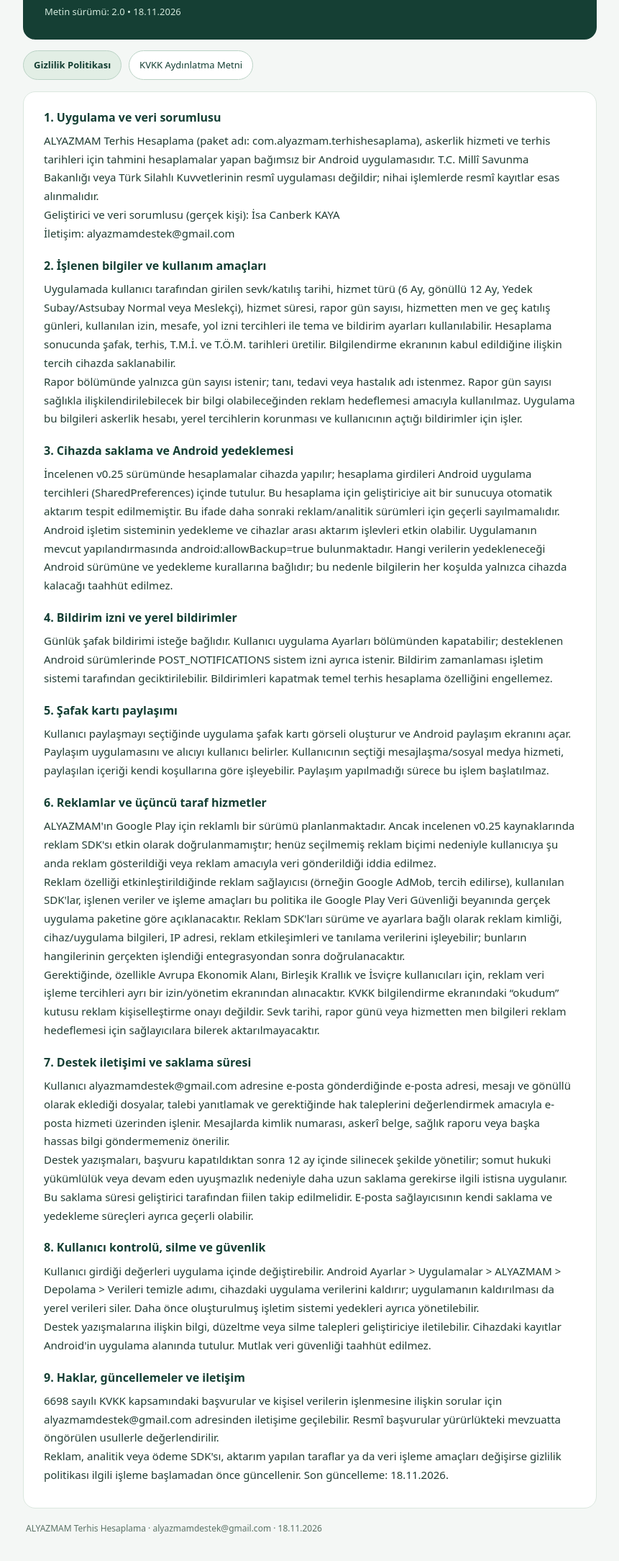
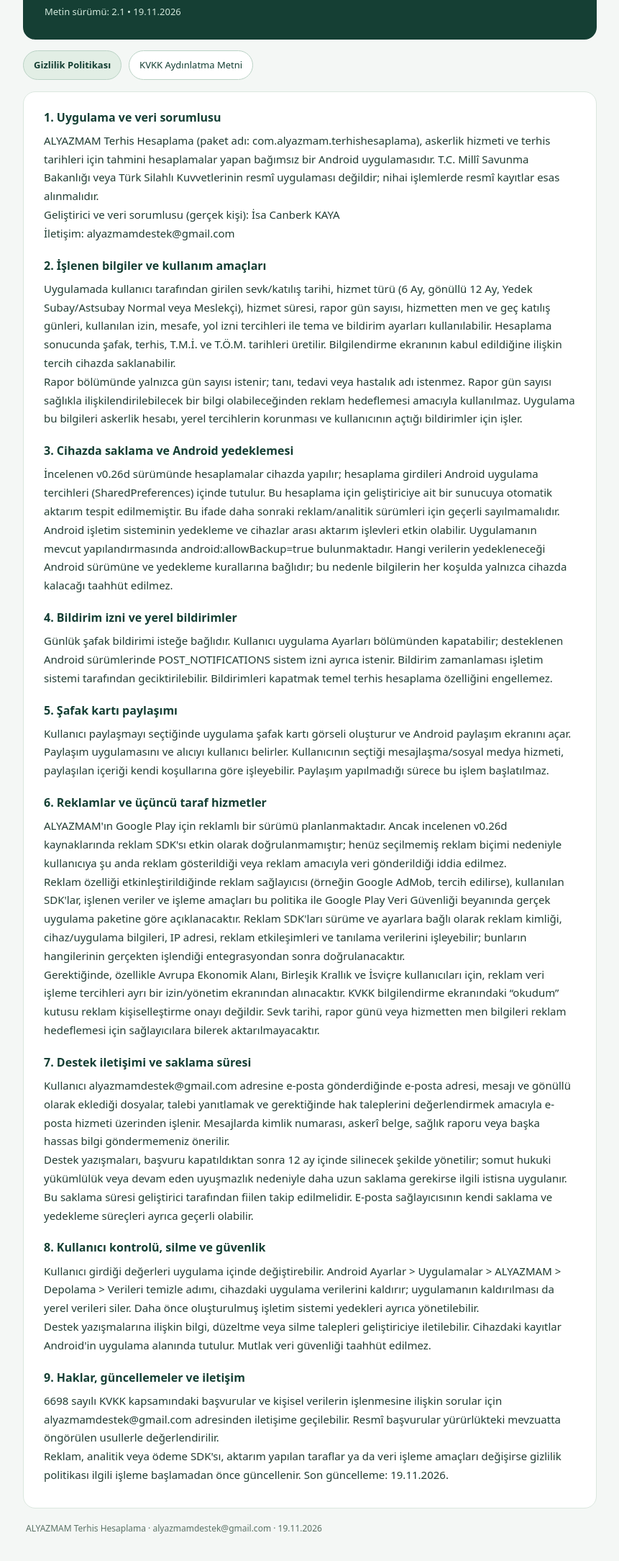
Before and after one commit to alyazmamdestek/alyazmam-privacy, a plain HTML site: page index.html in a window 1280 px wide. Shown: the part 125-2294 px from the top of the page at 72% size, without its empty margins (209-1070 px from the left). Drawn offline with Linux system fonts and the light colour scheme.

Commit message:
Add files via upload

```diff
--- a/index.html
+++ b/index.html
@@ -30,7 +30,7 @@ footer { color: #5a7165; font-size: 12px; padding: 2px 4px; }
     <header>
       <span class="app-name">ALYAZMAM TERHİS HESAPLAMA</span>
       <h1>GİZLİLİK POLİTİKASI</h1>
-      <p>Metin sürümü: 2.0 • 18.11.2026</p>
+      <p>Metin sürümü: 2.1 • 19.11.2026</p>
     </header>
     <nav aria-label="Hukuki belgeler"><a href="index.html" aria-current="page">Gizlilik Politikası</a><a href="kvkk-aydinlatma.html">KVKK Aydınlatma Metni</a></nav>
     <article>
@@ -47,7 +47,7 @@ Rapor bölümünde yalnızca gün sayısı istenir; tanı, tedavi veya hastalık
   </section>
   <section>
     <h2>3. Cihazda saklama ve Android yedeklemesi</h2>
-    <p>İncelenen v0.25 sürümünde hesaplamalar cihazda yapılır; hesaplama girdileri Android uygulama tercihleri (SharedPreferences) içinde tutulur. Bu hesaplama için geliştiriciye ait bir sunucuya otomatik aktarım tespit edilmemiştir. Bu ifade daha sonraki reklam/analitik sürümleri için geçerli sayılmamalıdır.
+    <p>İncelenen v0.26d sürümünde hesaplamalar cihazda yapılır; hesaplama girdileri Android uygulama tercihleri (SharedPreferences) içinde tutulur. Bu hesaplama için geliştiriciye ait bir sunucuya otomatik aktarım tespit edilmemiştir. Bu ifade daha sonraki reklam/analitik sürümleri için geçerli sayılmamalıdır.
 Android işletim sisteminin yedekleme ve cihazlar arası aktarım işlevleri etkin olabilir. Uygulamanın mevcut yapılandırmasında android:allowBackup=true bulunmaktadır. Hangi verilerin yedekleneceği Android sürümüne ve yedekleme kurallarına bağlıdır; bu nedenle bilgilerin her koşulda yalnızca cihazda kalacağı taahhüt edilmez.</p>
   </section>
   <section>
@@ -60,7 +60,7 @@ Android işletim sisteminin yedekleme ve cihazlar arası aktarım işlevleri etk
   </section>
   <section>
     <h2>6. Reklamlar ve üçüncü taraf hizmetler</h2>
-    <p>ALYAZMAM&#x27;ın Google Play için reklamlı bir sürümü planlanmaktadır. Ancak incelenen v0.25 kaynaklarında reklam SDK&#x27;sı etkin olarak doğrulanmamıştır; henüz seçilmemiş reklam biçimi nedeniyle kullanıcıya şu anda reklam gösterildiği veya reklam amacıyla veri gönderildiği iddia edilmez.
+    <p>ALYAZMAM&#x27;ın Google Play için reklamlı bir sürümü planlanmaktadır. Ancak incelenen v0.26d kaynaklarında reklam SDK&#x27;sı etkin olarak doğrulanmamıştır; henüz seçilmemiş reklam biçimi nedeniyle kullanıcıya şu anda reklam gösterildiği veya reklam amacıyla veri gönderildiği iddia edilmez.
 Reklam özelliği etkinleştirildiğinde reklam sağlayıcısı (örneğin Google AdMob, tercih edilirse), kullanılan SDK&#x27;lar, işlenen veriler ve işleme amaçları bu politika ile Google Play Veri Güvenliği beyanında gerçek uygulama paketine göre açıklanacaktır. Reklam SDK&#x27;ları sürüme ve ayarlara bağlı olarak reklam kimliği, cihaz/uygulama bilgileri, IP adresi, reklam etkileşimleri ve tanılama verilerini işleyebilir; bunların hangilerinin gerçekten işlendiği entegrasyondan sonra doğrulanacaktır.
 Gerektiğinde, özellikle Avrupa Ekonomik Alanı, Birleşik Krallık ve İsviçre kullanıcıları için, reklam veri işleme tercihleri ayrı bir izin/yönetim ekranından alınacaktır. KVKK bilgilendirme ekranındaki “okudum” kutusu reklam kişiselleştirme onayı değildir. Sevk tarihi, rapor günü veya hizmetten men bilgileri reklam hedeflemesi için sağlayıcılara bilerek aktarılmayacaktır.</p>
   </section>
@@ -77,10 +77,10 @@ Destek yazışmalarına ilişkin bilgi, düzeltme veya silme talepleri geliştir
   <section>
     <h2>9. Haklar, güncellemeler ve iletişim</h2>
     <p>6698 sayılı KVKK kapsamındaki başvurular ve kişisel verilerin işlenmesine ilişkin sorular için alyazmamdestek@gmail.com adresinden iletişime geçilebilir. Resmî başvurular yürürlükteki mevzuatta öngörülen usullerle değerlendirilir.
-Reklam, analitik veya ödeme SDK&#x27;sı, aktarım yapılan taraflar ya da veri işleme amaçları değişirse gizlilik politikası ilgili işleme başlamadan önce güncellenir. Son güncelleme: 18.11.2026.</p>
+Reklam, analitik veya ödeme SDK&#x27;sı, aktarım yapılan taraflar ya da veri işleme amaçları değişirse gizlilik politikası ilgili işleme başlamadan önce güncellenir. Son güncelleme: 19.11.2026.</p>
   </section>
     </article>
-    <footer>ALYAZMAM Terhis Hesaplama · alyazmamdestek@gmail.com · 18.11.2026</footer>
+    <footer>ALYAZMAM Terhis Hesaplama · alyazmamdestek@gmail.com · 19.11.2026</footer>
   </main>
 </body>
 </html>
```
Also changed, not shown: kvkk-aydinlatma.html (+5 -5 lines).
